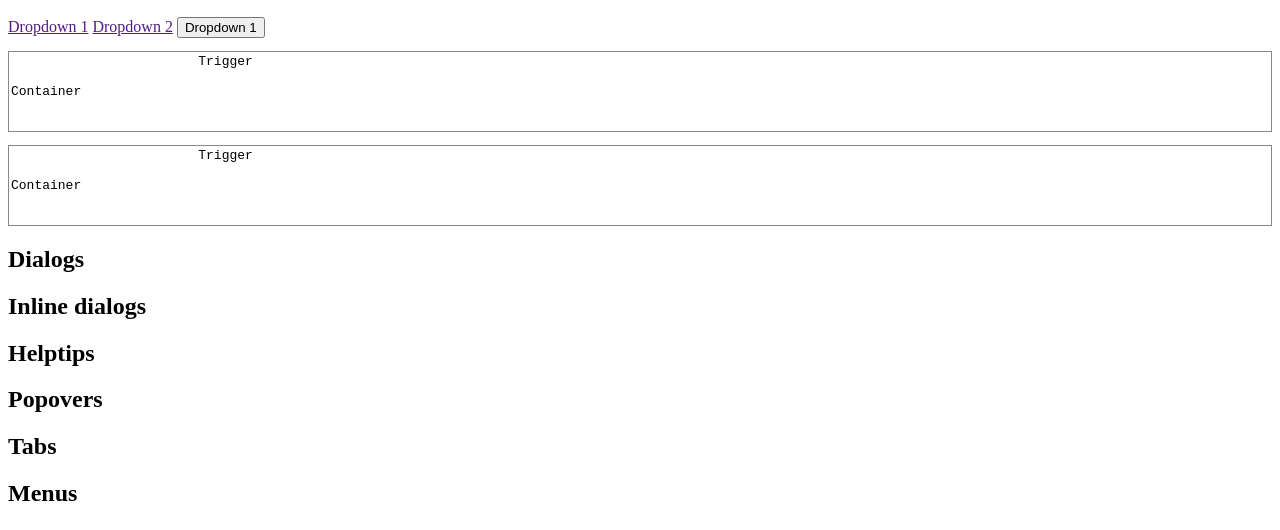
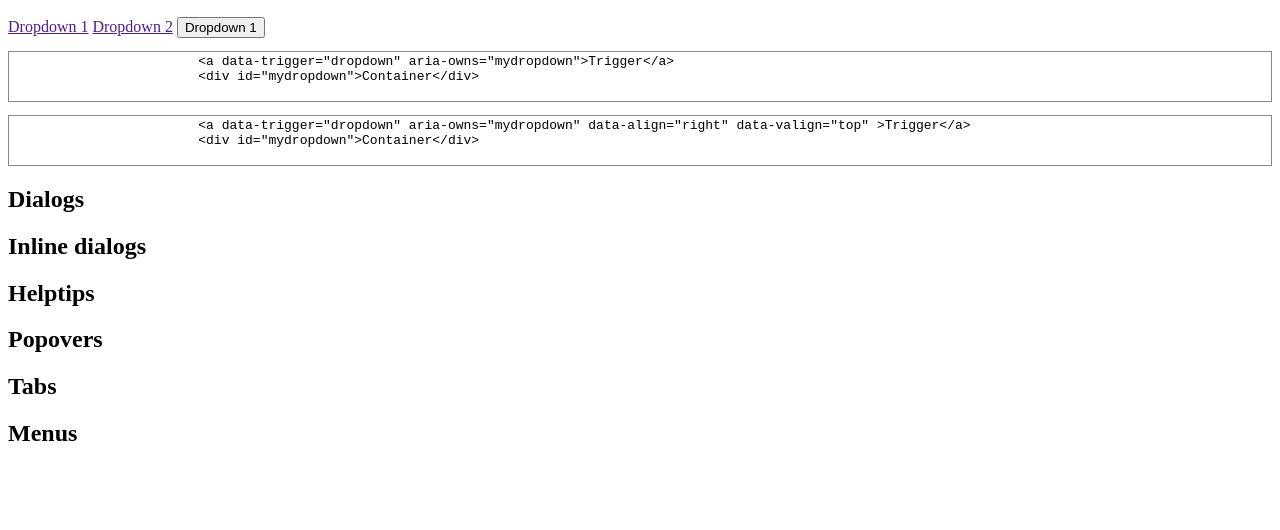
Before and after one commit to Rosencrantz/Atlas, a plain HTML site: page index.html in a window 1280 px wide. Shown: the part 270-800 px from the top of the page. Drawn offline with Linux system fonts and the light colour scheme.

Commit message:
Pretty code

```diff
--- a/index.html
+++ b/index.html
@@ -29,12 +29,12 @@
 		<a href="" data-trigger="dropdown" aria-owns="dropdownContainer" data-align="right" data-valign="top">Dropdown 2</a>
 		<button href="" data-trigger="dropdown" aria-owns="dropdownContainer">Dropdown 1</button>
 		<pre class="prettyprint">
-			<a data-trigger="dropdown" aria-owns="mydropdown">Trigger</a>
-			<div id="mydropdown">Container</div>
+			&lt;a data-trigger="dropdown" aria-owns="mydropdown"&gt;Trigger&lt;/a&gt;
+			&lt;div id="mydropdown"&gt;Container&lt;/div&gt;
 		</pre>
 		<pre class="prettyprint">
-			<a data-trigger="dropdown" aria-owns="mydropdown" data-align="right" data-valign="top">Trigger</a>
-			<div id="mydropdown">Container</div>
+			&lt;a data-trigger="dropdown" aria-owns="mydropdown" data-align="right" data-valign="top" &gt;Trigger&lt;/a&gt;
+			&lt;div id="mydropdown"&gt;Container&lt;/div&gt;
 		</pre>
 		<h2 id="dialog">Dialogs</h2>
 		<h2 id="inline-dialog">Inline dialogs</h2>
```
